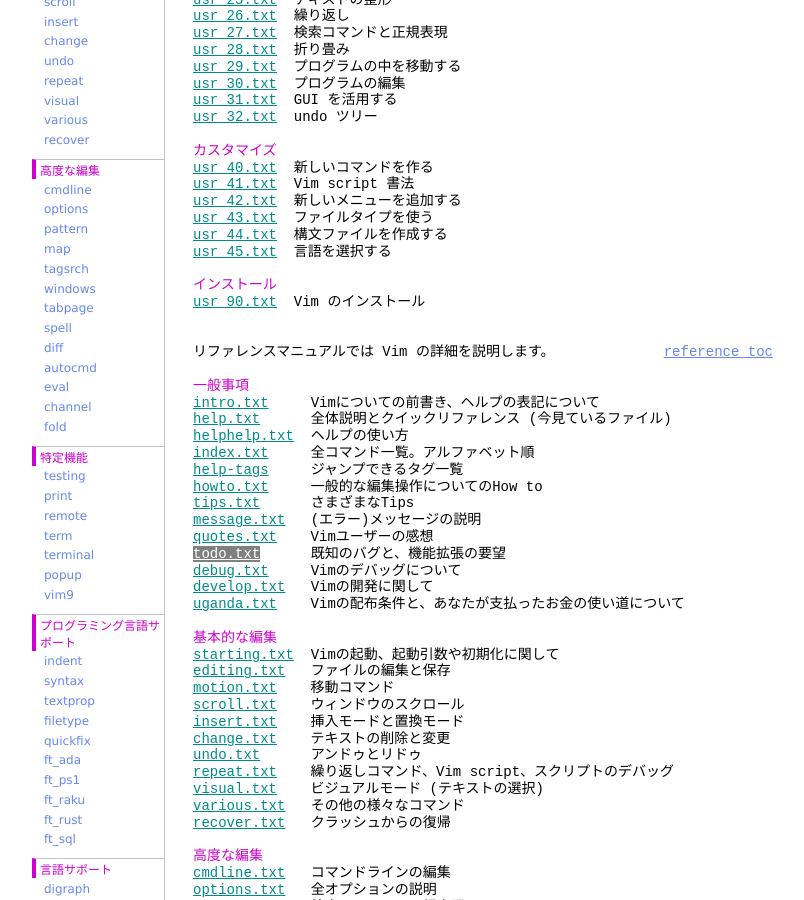
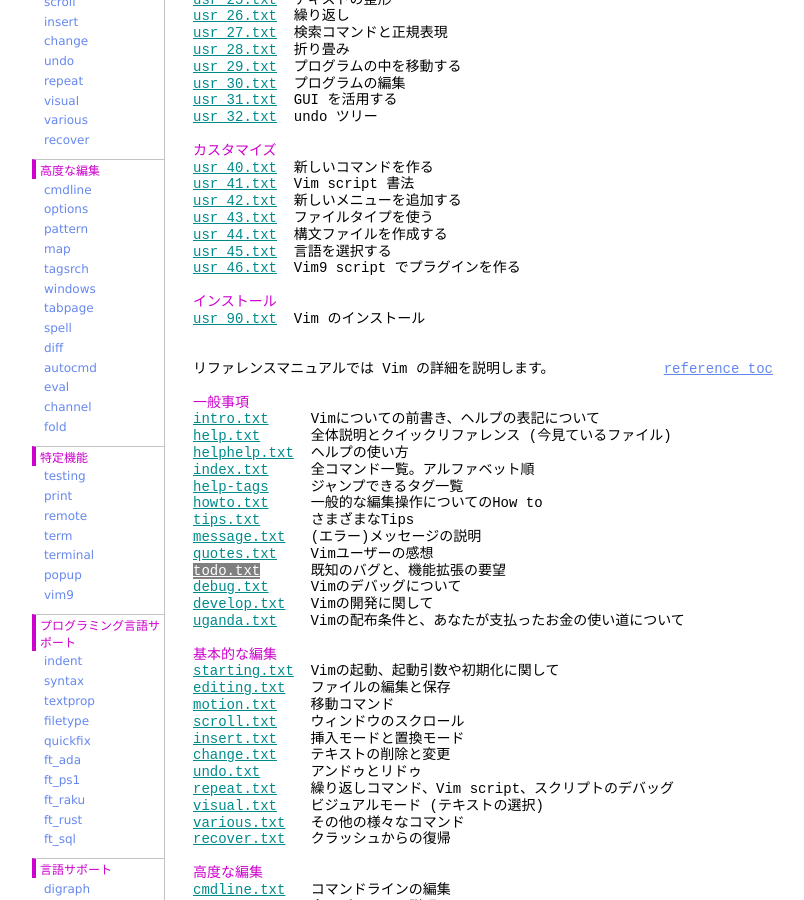
Before and after one commit to vim-jp/vimdoc-ja, a Jekyll site: the page built from index.html, in a window 1280 px wide and 900 px high, scrolled down 1501 px. Shown: the whole window, without its empty margins (208-1012 px from the left). Built offline with Jekyll 4.4.1, drawn with Linux system fonts in a browser that asks for light colours; nearby versions of some CDN libraries; comment, search, counter and statistics services are not loaded.

Commit message:
Generated by GitHub workflow 1485565887
https://github.com/vim-jp/vimdoc-ja-working/actions/runs/1485565887

```diff
--- a/index.html
+++ b/index.html
@@ -95,6 +95,7 @@ Vim は Vi IMproved の略です。Vim の大部分は Bram Moolenaar によっ
 <a class="Identifier" href="usr_43.html">usr_43.txt</a>&nbsp;&nbsp;ファイルタイプを使う<br>
 <a class="Identifier" href="usr_44.html">usr_44.txt</a>&nbsp;&nbsp;構文ファイルを作成する<br>
 <a class="Identifier" href="usr_45.html">usr_45.txt</a>&nbsp;&nbsp;言語を選択する<br>
+<a class="Identifier" href="usr_46.html">usr_46.txt</a>&nbsp;&nbsp;Vim9 script でプラグインを作る<br>
 <br>
 <span class="PreProc">インストール</span><br>
 <a class="Identifier" href="usr_90.html">usr_90.txt</a>&nbsp;&nbsp;Vim のインストール<br>
```
